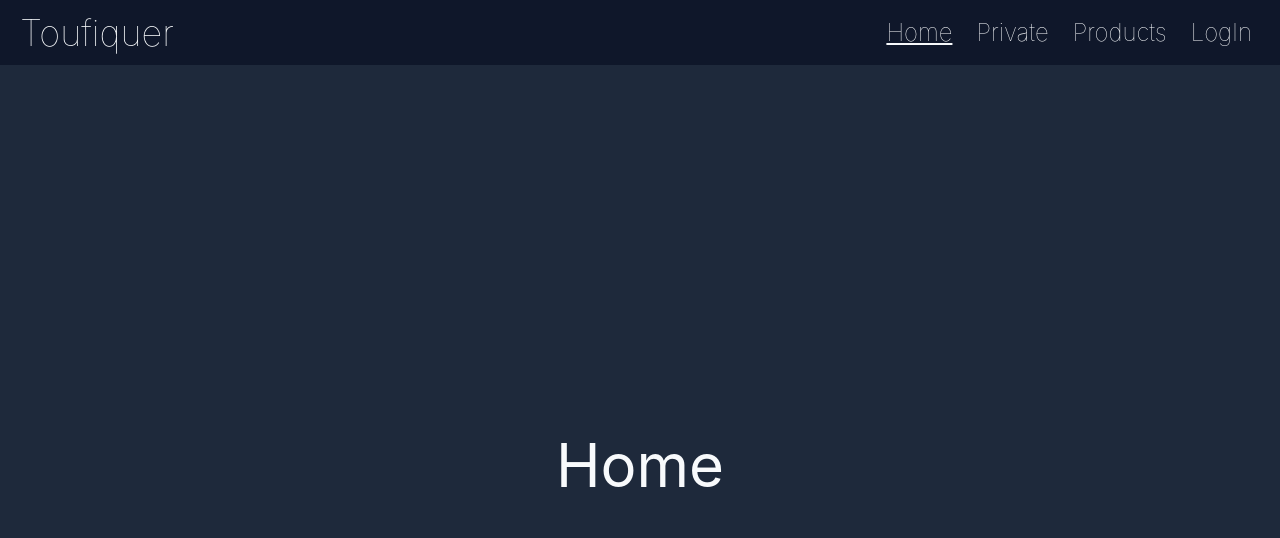
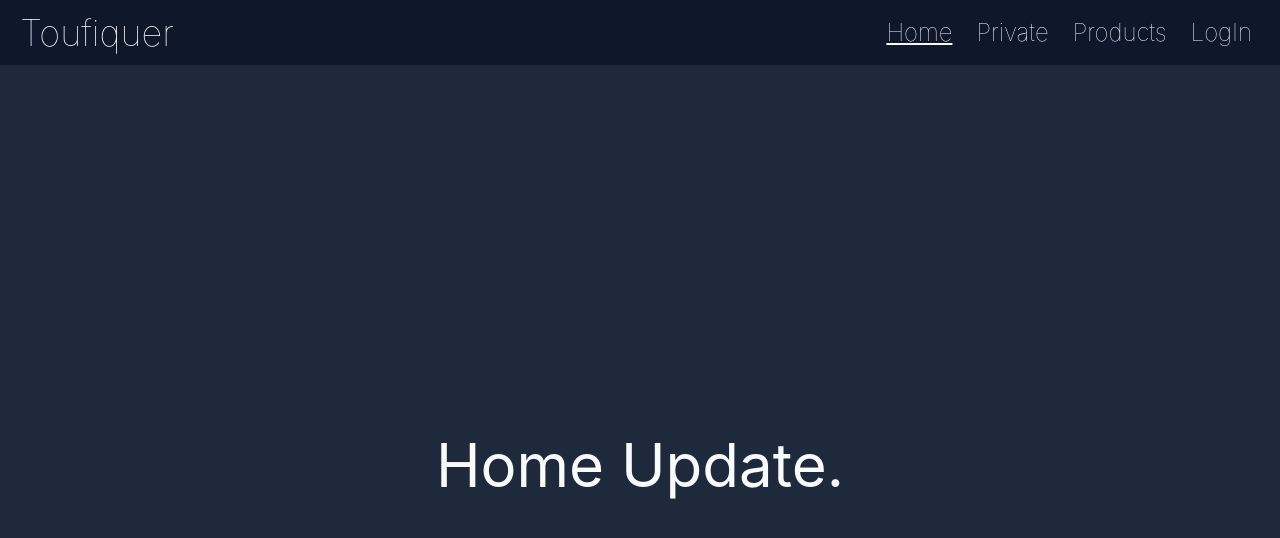
Before and after one commit to Toufiquer/client-web-prectice-01, a React (Create React App) app: page / in a window 1280 px wide. Shown: the top 538 px of the page. Built offline with nearby package versions, Linux system fonts and the light colour scheme; no server answers.

Commit message:
firebase deploy and it is working

```diff
--- a/src/components/Home/Home.js
+++ b/src/components/Home/Home.js
@@ -1,7 +1,7 @@
 import React from "react";
 
 const Home = () => {
-  return <div className={`min-h-screen w-full flex items-center justify-center text-6xl`}>Home</div>;
+  return <div className={`min-h-screen w-full flex items-center justify-center text-6xl`}>Home Update.</div>;
 };
 
 export default Home;
--- a/src/components/LogIn/LogIn.js
+++ b/src/components/LogIn/LogIn.js
@@ -12,18 +12,21 @@
   const navigate = useNavigate();
   let location = useLocation();
   let from = location.state?.from?.pathname || "/";
-  useEffect(()=>{if (user) {
-    toast.success("Logged in successfully", {
-      toastId: customIdSuccess,
-    });
+  useEffect(()=>{
+    if (user) {
     navigate(from, { replace: true });
-  }},[])
+  }},[user,from,navigate])
   if (loading) {
     return <Loading />;
   } else if (error) {
     toast.error(error?.message, {
       toastId: customIdError,
     });
+  }else if(user) {
+    toast.success("Logged in successfully", {
+      toastId: customIdSuccess,
+    });
+    // navigate(from, { replace: true });
   }
   return (
     <div className={`min-h-screen w-full flex items-center justify-center`}>
```
